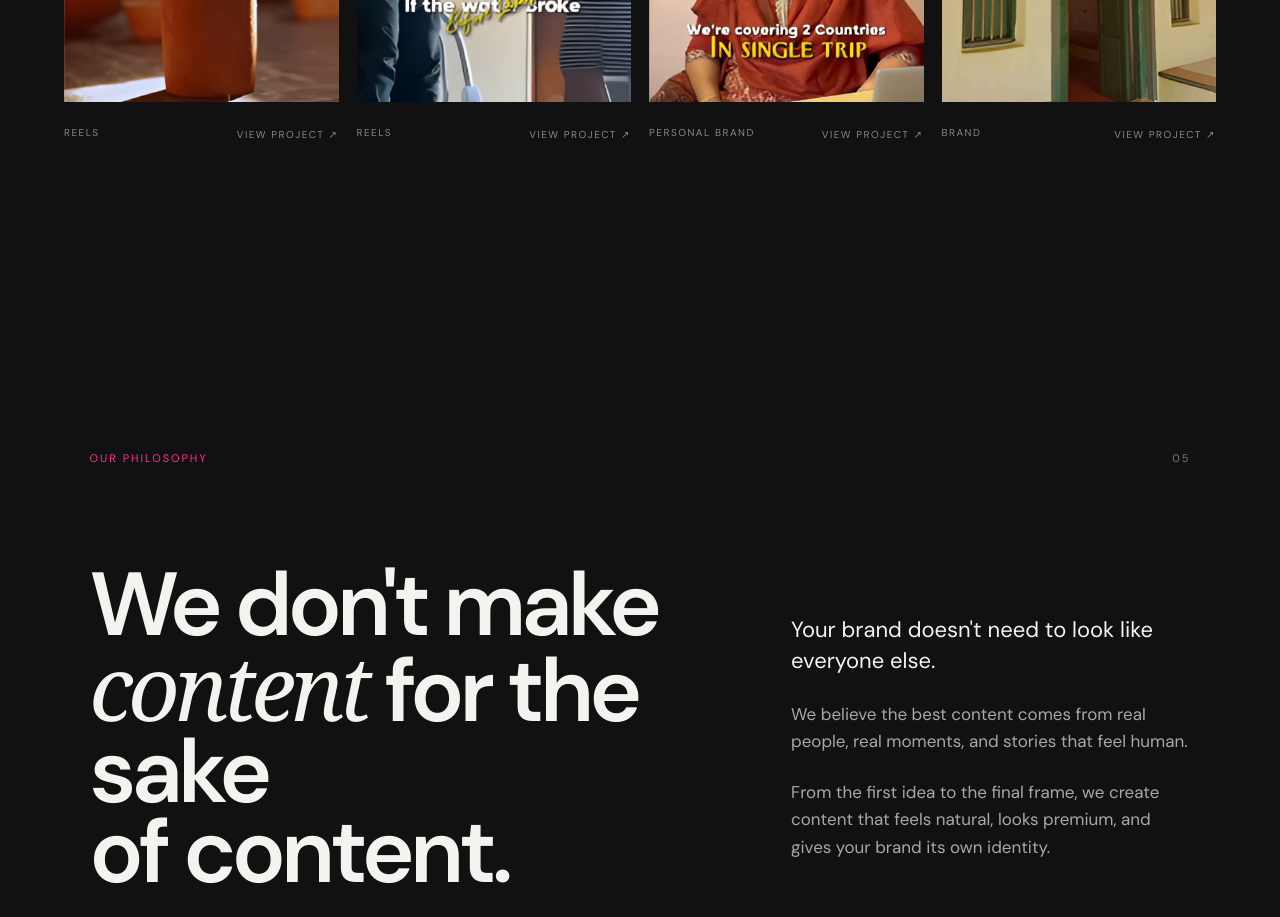
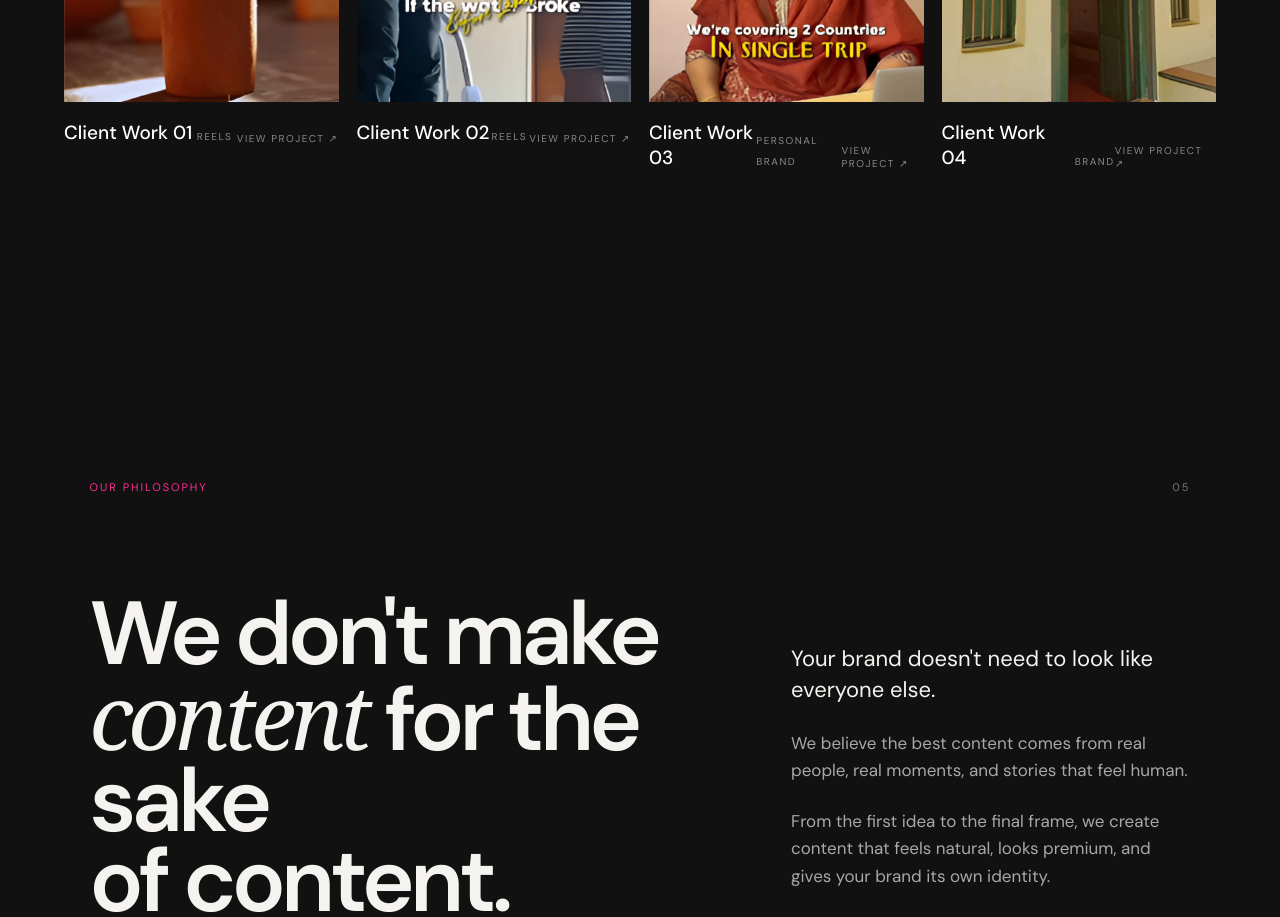
Before and after one commit to cadbury111/in-frame-medias, a React (Vite) app: page / in a window 1280 px wide. Shown: the part 2980-3897 px from the top of the page. Built offline with nearby package versions, Linux system fonts and the light colour scheme; a web font is replaced by a local one.

Commit message:
Show portfolio project titles

```diff
--- a/src/components/Portfolio.jsx
+++ b/src/components/Portfolio.jsx
@@ -102,6 +102,7 @@ function Portfolio() {
               </div>
 
               <div className="portfolio-info">
+                 <h3>{project.title}</h3>
 
                 <div>
                   <span className="portfolio-category">
```
